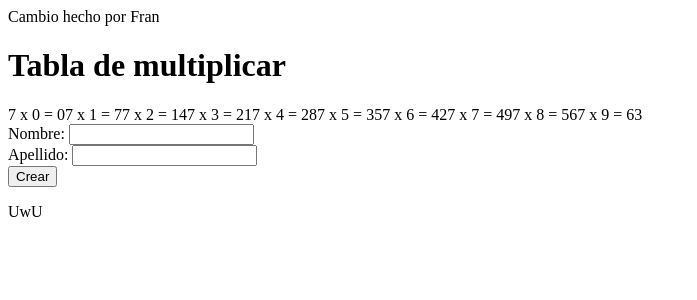
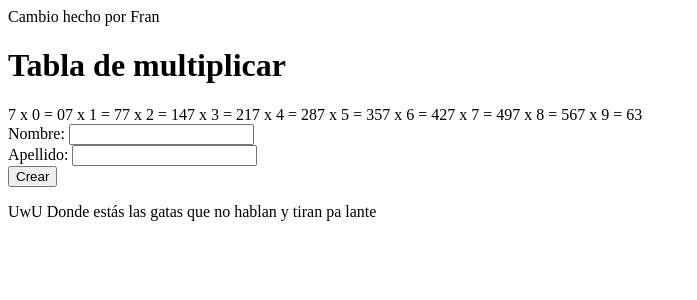
Before and after one commit to FranLina/proyecto-flb, a PHP site: page /index2.php in a window 1280 px wide. Shown: the top 300 px of the page, without its empty margins (0-697 px from the left). Run offline with PHP 8.4, Linux system fonts and the light colour scheme.

Commit message:
Cambios en rama-botijo

```diff
--- a/index2.php
+++ b/index2.php
@@ -30,6 +30,7 @@ for ($i = 0; $i < 10; $i++) {
     </form>
 
     <label>UwU</label>
+    <label>Donde estás las gatas que no hablan y tiran pa lante</label>
 </body>
 
 </html>
```
